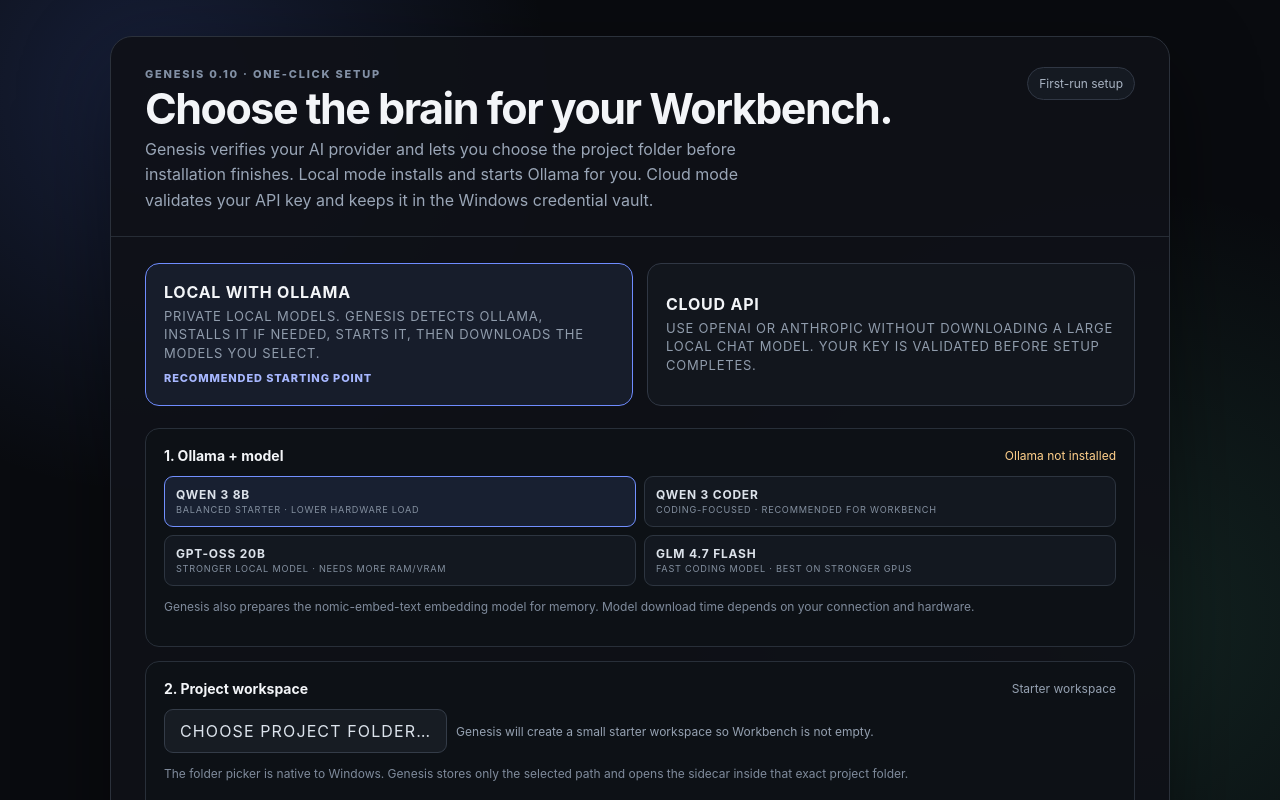
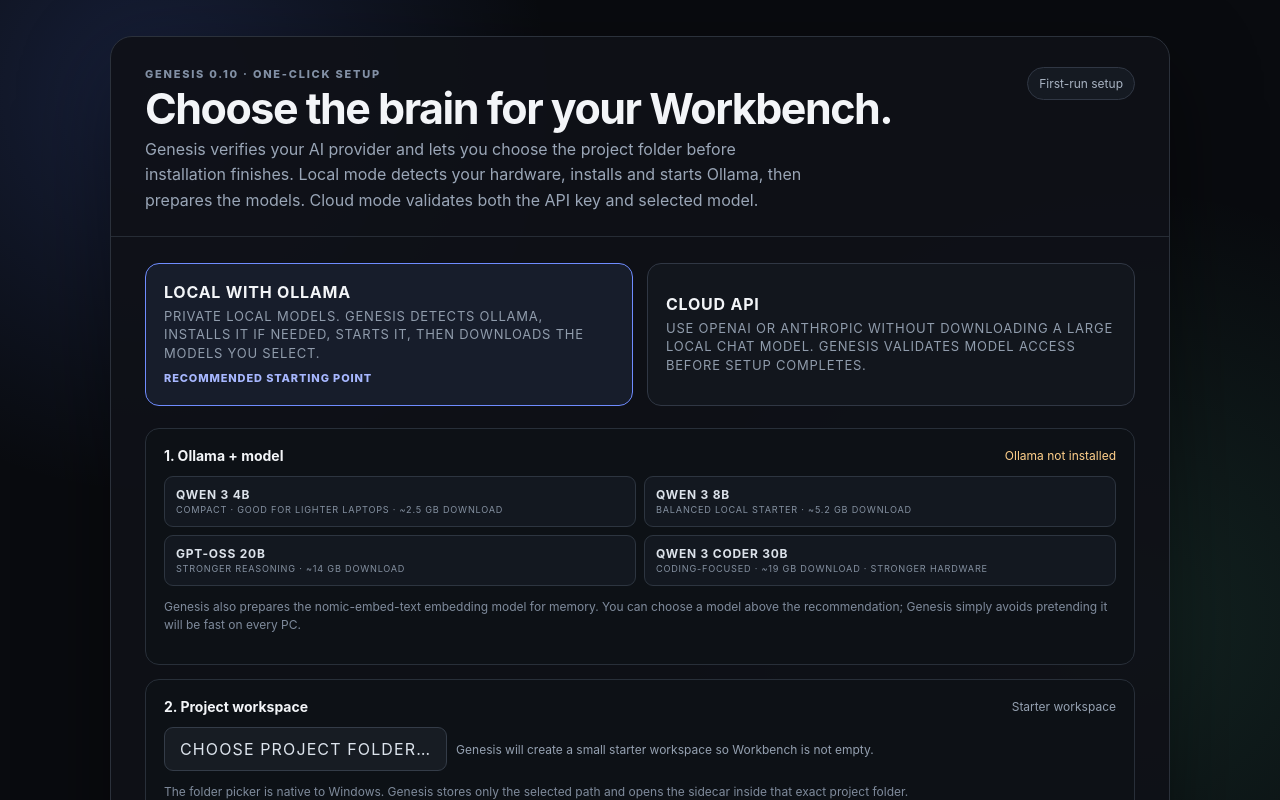
Before and after one commit to ifartrainbowsgames-sketch/Genesis, a Next.js app in the folder apps/web/: page /setup in a window 1280 px wide. Built offline with nearby package versions, Linux system fonts and the light colour scheme.

Commit message:
Show hardware-aware model recommendations in setup

```diff
--- a/apps/web/app/setup/page.tsx
+++ b/apps/web/app/setup/page.tsx
@@ -5,6 +5,12 @@
 import styles from "./setup.module.css";
 
 type Provider = "ollama" | "openai" | "anthropic";
+type HardwareProfile = {
+  totalMemoryGb: number;
+  freeDiskGb: number;
+  gpuName: string;
+  recommendedModel: string;
+};
 type SetupStatus = {
   complete: boolean;
   installerMode: boolean;
@@ -14,13 +20,14 @@
   ollamaInstalled: boolean;
   ollamaRunning: boolean;
   embeddingModel: string;
+  hardware: HardwareProfile;
 };
 
 const LOCAL_MODELS = [
-  { id: "qwen3:8b", name: "Qwen 3 8B", note: "Balanced starter · lower hardware load" },
-  { id: "qwen3-coder", name: "Qwen 3 Coder", note: "Coding-focused · recommended for Workbench" },
-  { id: "gpt-oss:20b", name: "GPT-OSS 20B", note: "Stronger local model · needs more RAM/VRAM" },
-  { id: "glm-4.7-flash", name: "GLM 4.7 Flash", note: "Fast coding model · best on stronger GPUs" },
+  { id: "qwen3:4b", name: "Qwen 3 4B", note: "Compact · good for lighter laptops · ~2.5 GB download" },
+  { id: "qwen3:8b", name: "Qwen 3 8B", note: "Balanced local starter · ~5.2 GB download" },
+  { id: "gpt-oss:20b", name: "GPT-OSS 20B", note: "Stronger reasoning · ~14 GB download" },
+  { id: "qwen3-coder:30b", name: "Qwen 3 Coder 30B", note: "Coding-focused · ~19 GB download · stronger hardware" },
 ];
 
 const CLOUD_MODELS: Record<Exclude<Provider, "ollama">, Array<{ id: string; name: string }>> = {
@@ -41,7 +48,7 @@
 export default function SetupPage() {
   const [status, setStatus] = useState<SetupStatus | null>(null);
   const [provider, setProvider] = useState<Provider>("ollama");
-  const [model, setModel] = useState("qwen3:8b");
+  const [model, setModel] = useState("");
   const [apiKey, setApiKey] = useState("");
   const [busy, setBusy] = useState(false);
   const [ready, setReady] = useState(false);
@@ -59,7 +66,7 @@
       const next = await invoke<SetupStatus>("setup_status");
       setStatus(next);
       setProvider(next.provider);
-      setModel(next.model || "qwen3:8b");
+      setModel((current) => next.complete ? next.model : current || next.hardware.recommendedModel || next.model || "qwen3:8b");
       if (next.complete) setReady(true);
     } catch (err) {
       setError(`Genesis Setup must run inside the Windows desktop installer. ${message(err)}`);
@@ -72,7 +79,7 @@
     setProvider(next);
     setReady(false);
     setError("");
-    if (next === "ollama") setModel("qwen3:8b");
+    if (next === "ollama") setModel(status?.hardware.recommendedModel || "qwen3:8b");
     if (next === "openai") setModel("gpt-5.6-terra");
     if (next === "anthropic") setModel("claude-sonnet-5");
   }
@@ -93,6 +100,7 @@
   }
 
   async function prepareLocal() {
+    if (!model) return;
     setBusy(true); setError(""); setReady(false); setProgress([]);
     try {
       let current = await invoke<SetupStatus>("setup_status");
@@ -125,11 +133,11 @@
   }
 
   async function prepareCloud() {
-    if (provider === "ollama") return;
+    if (provider === "ollama" || !model) return;
     setBusy(true); setError(""); setReady(false); setProgress([]);
     try {
-      log(`Validating the ${provider === "openai" ? "OpenAI" : "Anthropic"} API key…`);
-      log(await invoke<string>("setup_validate_cloud", { provider, apiKey }));
+      log(`Validating ${model} with the ${provider === "openai" ? "OpenAI" : "Anthropic"} API…`);
+      log(await invoke<string>("setup_validate_cloud", { provider, apiKey, model }));
       await invoke("setup_save", { provider, model });
       log("Cloud AI setup verified. Genesis is ready.");
       setApiKey("");
@@ -160,12 +168,27 @@
             <div>
               <div className={styles.kicker}>Genesis 0.10 · One-click setup</div>
               <h1>Choose the brain for your Workbench.</h1>
-              <p>Genesis verifies your AI provider and lets you choose the project folder before installation finishes. Local mode installs and starts Ollama for you. Cloud mode validates your API key and keeps it in the Windows credential vault.</p>
+              <p>Genesis verifies your AI provider and lets you choose the project folder before installation finishes. Local mode detects your hardware, installs and starts Ollama, then prepares the models. Cloud mode validates both the API key and selected model.</p>
             </div>
             <div className={styles.step}>{status?.installerMode ? "Installer setup" : "First-run setup"}</div>
           </header>
 
           <div className={styles.body}>
+            {status ? (
+              <div className={styles.section}>
+                <div className={styles.sectionTitle}>
+                  <strong>This PC</strong>
+                  <span className={styles.status}>Recommended: {status.hardware.recommendedModel}</span>
+                </div>
+                <div className={styles.row}>
+                  <span className={styles.status}>{status.hardware.totalMemoryGb > 0 ? `${status.hardware.totalMemoryGb} GB RAM` : "RAM unknown"}</span>
+                  <span className={styles.status}>{status.hardware.freeDiskGb > 0 ? `${status.hardware.freeDiskGb} GB free` : "Disk space unknown"}</span>
+                  <span className={styles.status}>{status.hardware.gpuName}</span>
+                </div>
+                <p className={styles.note}>Recommendation is conservative and based on total RAM plus free disk space. GPU offload varies by driver and hardware, so Genesis does not pretend a GPU name guarantees a particular model speed.</p>
+              </div>
+            ) : null}
+
             <div className={styles.choiceGrid}>
               <button className={`${styles.choice} ${provider === "ollama" ? styles.choiceActive : ""}`} onClick={() => chooseProvider("ollama")} disabled={busy}>
                 <strong>Local with Ollama</strong>
@@ -174,7 +197,7 @@
               </button>
               <button className={`${styles.choice} ${provider !== "ollama" ? styles.choiceActive : ""}`} onClick={() => chooseProvider("openai")} disabled={busy}>
                 <strong>Cloud API</strong>
-                <span>Use OpenAI or Anthropic without downloading a large local chat model. Your key is validated before setup completes.</span>
+                <span>Use OpenAI or Anthropic without downloading a large local chat model. Genesis validates model access before setup completes.</span>
               </button>
             </div>
 
@@ -187,18 +210,21 @@
                   </span>
                 </div>
                 <div className={styles.models}>
-                  {LOCAL_MODELS.map((item) => (
-                    <button key={item.id} className={`${styles.model} ${model === item.id ? styles.modelActive : ""}`} onClick={() => { setModel(item.id); setReady(false); }} disabled={busy}>
-                      <strong>{item.name}</strong>
-                      <small>{item.note}</small>
-                    </button>
-                  ))}
+                  {LOCAL_MODELS.map((item) => {
+                    const recommended = status?.hardware.recommendedModel === item.id;
+                    return (
+                      <button key={item.id} className={`${styles.model} ${model === item.id ? styles.modelActive : ""}`} onClick={() => { setModel(item.id); setReady(false); }} disabled={busy}>
+                        <strong>{item.name}{recommended ? " · Recommended" : ""}</strong>
+                        <small>{item.note}</small>
+                      </button>
+                    );
+                  })}
                 </div>
-                <p className={styles.note}>Genesis also prepares the {status?.embeddingModel ?? "nomic-embed-text"} embedding model for memory. Model download time depends on your connection and hardware.</p>
+                <p className={styles.note}>Genesis also prepares the {status?.embeddingModel ?? "nomic-embed-text"} embedding model for memory. You can choose a model above the recommendation; Genesis simply avoids pretending it will be fast on every PC.</p>
               </div>
             ) : (
               <div className={styles.section}>
-                <div className={styles.sectionTitle}><strong>1. Cloud provider</strong><span className={styles.status}>API validation required</span></div>
+                <div className={styles.sectionTitle}><strong>1. Cloud provider</strong><span className={styles.status}>Key + model validation required</span></div>
                 <div className={styles.row}>
                   <select className={styles.select} value={provider} onChange={(event) => chooseProvider(event.target.value as Provider)} disabled={busy}>
                     <option value="openai">OpenAI</option>
@@ -211,7 +237,7 @@
                 <div className={styles.row} style={{ marginTop: 10 }}>
                   <input className={styles.input} type="password" autoComplete="off" spellCheck={false} value={apiKey} onChange={(event) => { setApiKey(event.target.value); setReady(false); }} placeholder={provider === "openai" ? "OpenAI API key" : "Anthropic API key"} />
                 </div>
-                <p className={styles.note}>The key is not written to setup.json. Genesis stores it through the operating-system credential store and only injects it into the local sidecar process.</p>
+                <p className={styles.note}>The key is never written to setup.json. Genesis verifies access to the selected model, stores the key through the operating-system credential store, and only injects it into the local sidecar process.</p>
               </div>
             )}
 
@@ -236,7 +262,7 @@
               <div className={styles.row}>
                 <button className={styles.button} onClick={() => void refresh()} disabled={busy}>Check again</button>
                 {!ready ? (
-                  <button className={styles.primary} onClick={() => void (provider === "ollama" ? prepareLocal() : prepareCloud())} disabled={busy || (provider !== "ollama" && apiKey.trim().length < 12)}>
+                  <button className={styles.primary} onClick={() => void (provider === "ollama" ? prepareLocal() : prepareCloud())} disabled={busy || !model || (provider !== "ollama" && apiKey.trim().length < 12)}>
                     {busy ? "Preparing…" : provider === "ollama" ? "Install & prepare local AI" : "Validate & use cloud AI"}
                   </button>
                 ) : (
```
